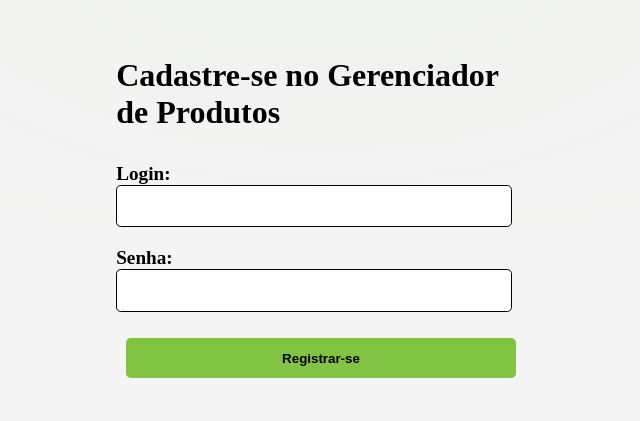
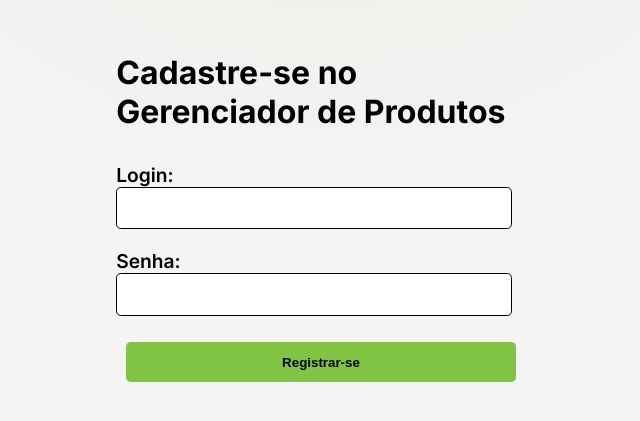
Before and after one commit to raquel-brena/AuthAPI-WebApp, an Angular app: page /register in a window 1280 px wide. Shown: the part 193-614 px from the top of the page, without its empty margins (319-959 px from the left). Built offline with nearby package versions, Linux system fonts and the light colour scheme.

Commit message:
style: Update register component HTML to add 'inter' class to main div

```diff
--- a/src/app/components/form/register/register.component.html
+++ b/src/app/components/form/register/register.component.html
@@ -1,4 +1,4 @@
-<div class="main">
+<div class="main inter">
   <div class="blur"></div>
 
   <div class="login-container">
```
